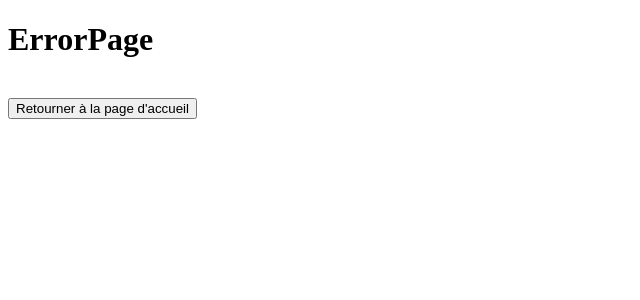
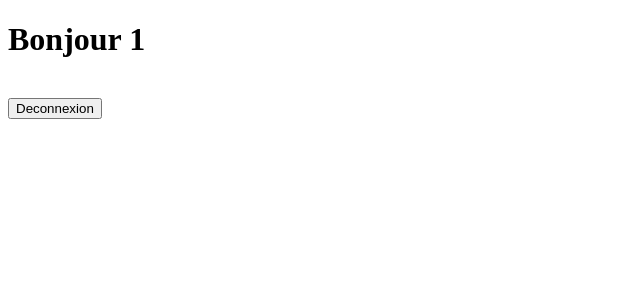
Before and after one commit to youssouf001/crazee-burger, a React app: page /order/1 in a window 1280 px wide. Shown: the top 300 px of the page, without its empty margins (0-640 px from the left). Built offline with nearby package versions, Linux system fonts and the light colour scheme; the HTML template or start-up script is replaced by a standard one.

Commit message:
✨ F02 : LOGIN > Add redirection to ErroPage on Submit with username

```diff
--- a/src/App.jsx
+++ b/src/App.jsx
@@ -1,4 +1,4 @@
-import { Navigate, Route, Routes } from "react-router-dom";
+import { Route, Routes } from "react-router-dom";
 import ErrorPage from "./components/pages/error/ErrorPage";
 import LoginPage from "./components/pages/login/LoginPage";
 import OrderPage from "./components/pages/order/OrderPage";
@@ -11,9 +11,8 @@ function App() {
   // render
   return (
     <Routes>
-      <Route path="/" element={<Navigate to="/login" replace />} />
-      <Route path="/login" element={<LoginPage />} />
-      <Route path="/order" element={<OrderPage />} />
+      <Route path="/" element={<LoginPage />} />
+      <Route path="/order/:username" element={<OrderPage />} />
       <Route path="*" element={<ErrorPage />} />
     </Routes>
   );
--- a/src/components/pages/login/LoginForm.jsx
+++ b/src/components/pages/login/LoginForm.jsx
@@ -1,15 +1,16 @@
 import { useState } from "react";
-import { Link } from "react-router-dom";
+import { useNavigate } from "react-router-dom";
 
 export default function LoginForm() {
   //state
   const [inputValue, setInputValue] = useState("");
+  const navigate = useNavigate();
 
   //comportement
   const handleSubmit = (event) => {
     event.preventDefault();
-    alert(`Bonjour ${inputValue}`);
     setInputValue("");
+    navigate(`order/${inputValue}`);
   };
   const handlechange = (event) => {
     setInputValue(event.target.value);
@@ -26,7 +27,7 @@ export default function LoginForm() {
         value={inputValue}
         onChange={handlechange}
       />
-      <Link to="/order"><button>Accéder à votre espace</button></Link>
+      <button>Accéder à votre espace</button>
     </form>
   );
 }
--- a/src/components/pages/order/OrderPage.jsx
+++ b/src/components/pages/order/OrderPage.jsx
@@ -1,14 +1,14 @@
-import { Link } from "react-router-dom";
+import { Link, useParams } from "react-router-dom";
 
 export default function OrderPage() {
   //state
-
+  const { username } = useParams();
   //comportement
 
   //render
   return (
     <div>
-      <h1>Bonjour</h1>
+      <h1>Bonjour {username}</h1>
       <br />
       <Link to="/login">
         <button>Deconnexion</button>
```
